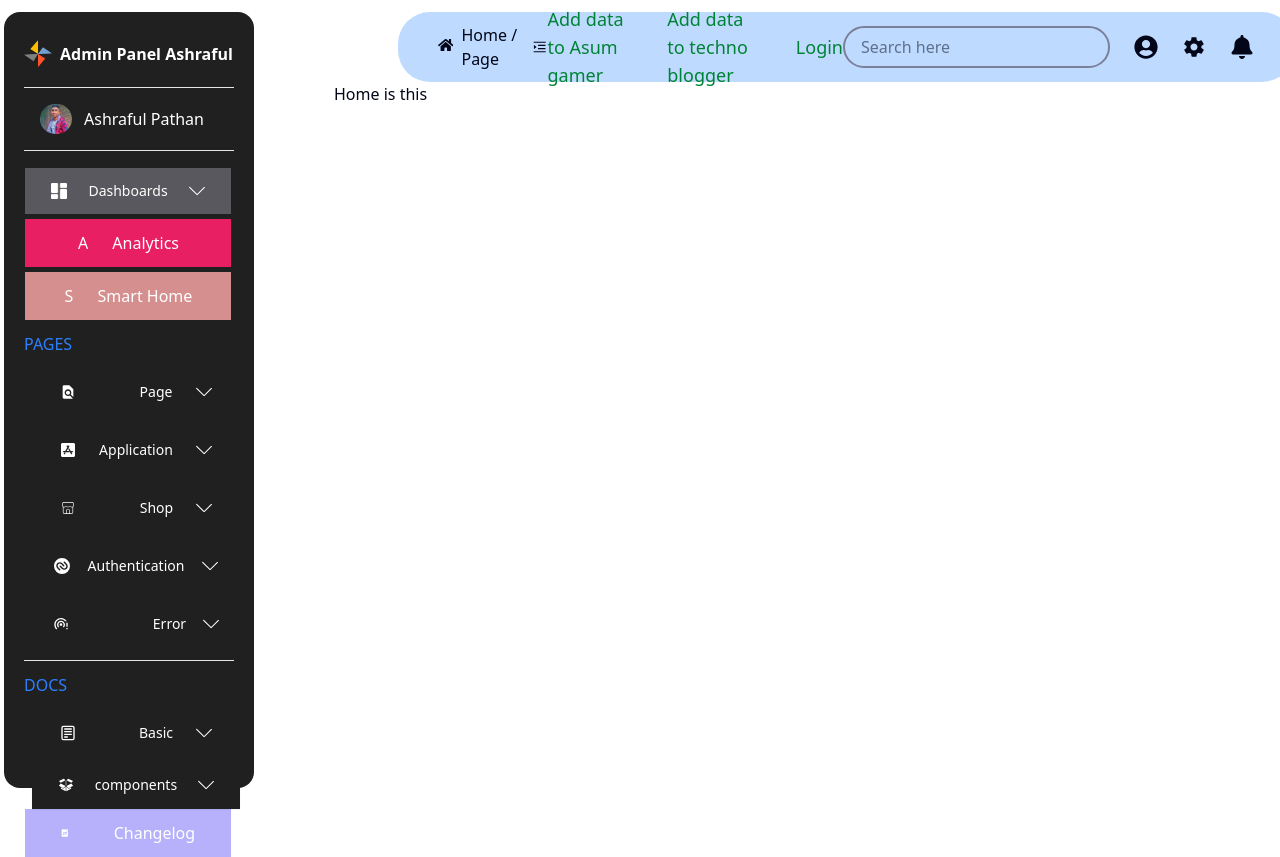
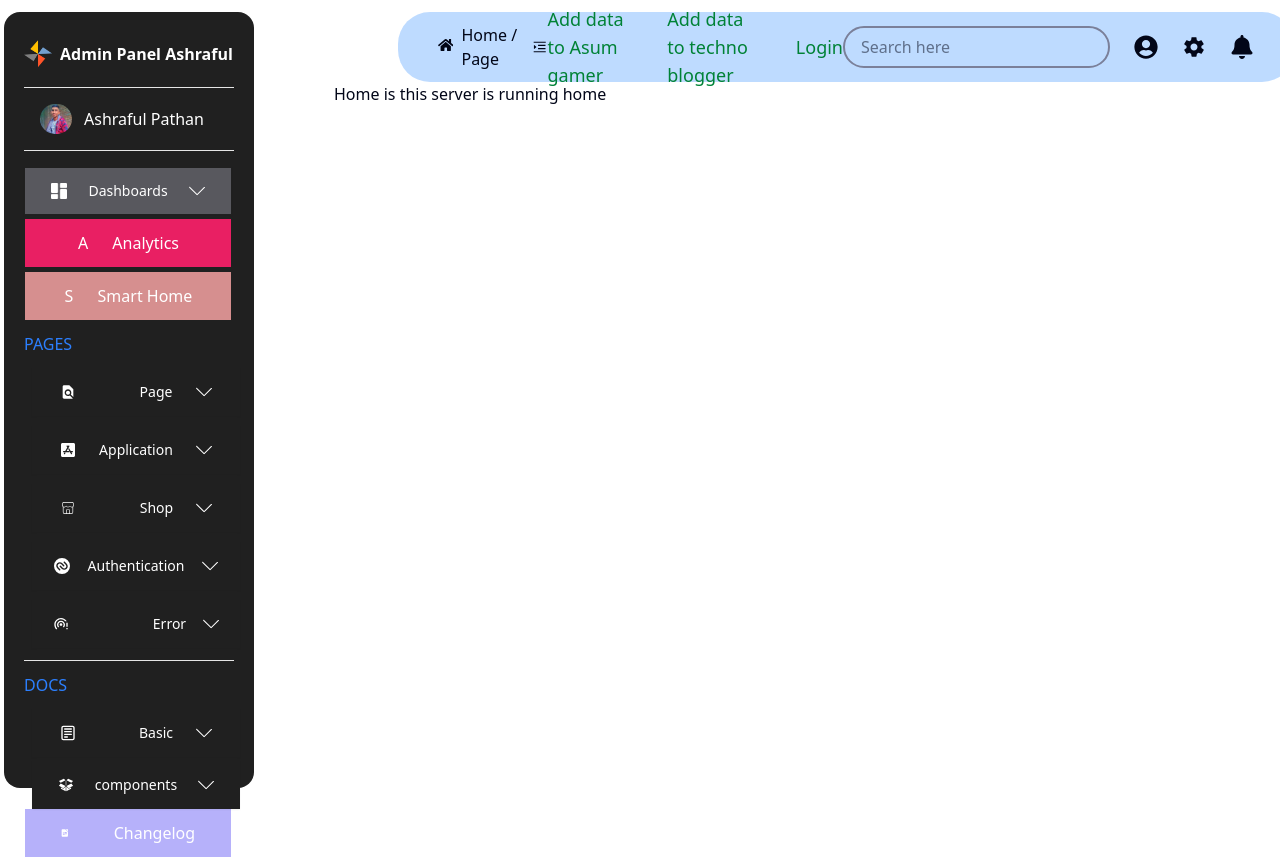
Before and after one commit to AshrafulPatHan/Admin-panel, a Next.js app: page / in a window 1280 px wide. Built offline with nearby package versions, Linux system fonts and the light colour scheme; what @radix-ui/themes would draw is missing.

Commit message:
delet next

```diff
--- a/app/page.tsx
+++ b/app/page.tsx
@@ -2,7 +2,7 @@
 export default function Home() {
   return (
     <div>
-      Home is this
+      Home is this  server is running home
     </div>
   )
 }
```
